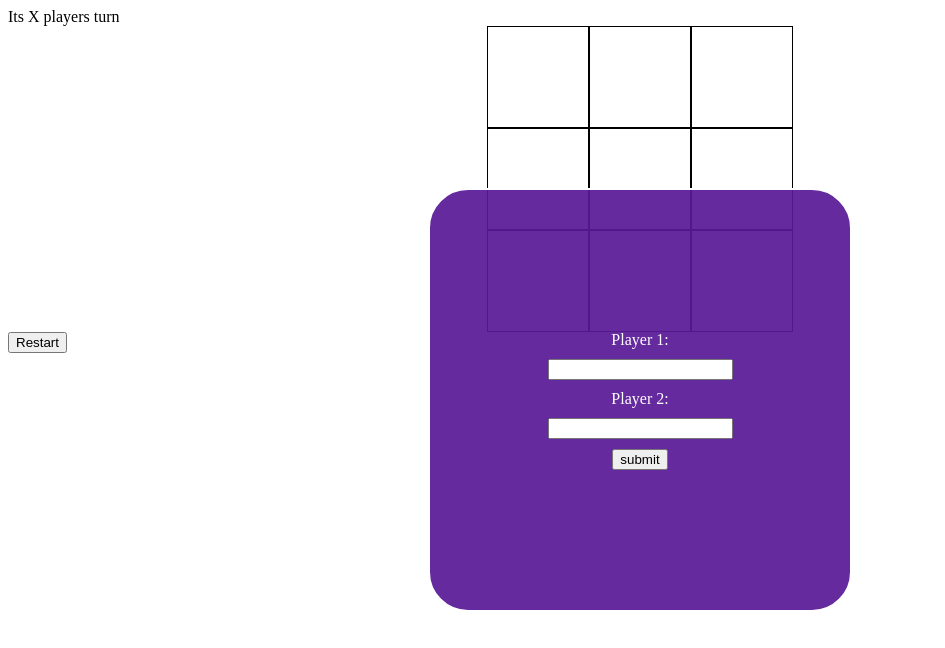
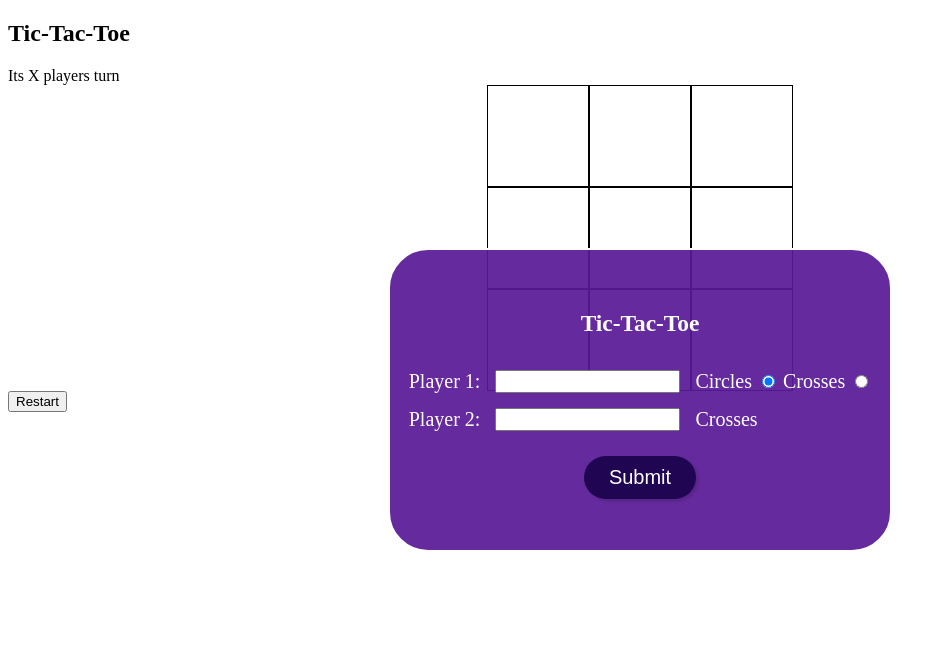
Before and after one commit to Vissekopje/Tic-Tac-Toe, a plain HTML site: page index.html in a window 1280 px wide. Shown: the whole page, without its empty margins (0-945 px from the left). Drawn offline with Linux system fonts and the light colour scheme.

Commit message:
Added icon selection functionality

```diff
--- a/index.html
+++ b/index.html
@@ -8,13 +8,30 @@
 </head>
 <body>
     <header>
+        <h2>Tic-Tac-Toe</h2>
     </header>
     <div class="namesubmission">
-        <label for="name1">Player 1:</label>
-        <input type="text" class="name1">
-        <label for="name1">Player 2:</label>
-        <input type="text" class="name2">
-        <button class="submit">submit</button>
+        <h3>Tic-Tac-Toe</h3>
+        <form name="players">
+                <div class="form-row">
+                    <label for="name1">Player 1:</label>
+                    <input type="text" class="name1">
+                    <div class="radiowrap">
+                        <label for="icon1p1">Circles</label>
+                        <input type="radio" class="icon1p1" name="iconp1" value="O" checked>
+                        <label for="icon2p1">Crosses</label>
+                        <input type="radio" class="icon2p1" value="X" name="iconp1">
+                    </div>
+                </div>
+                <div class="form-row">
+                    <label for="name1">Player 2:</label>
+                    <input type="text" class="name2">
+                    <div class="iconp2">Crosses</div>
+                </div>
+        </form>
+        <div class="form-row">
+            <button class="submit">Submit</button>
+        </div>
     </div>
     <div class="message">Its X players turn</div>
     <div class="board"></div>
--- a/script.js
+++ b/script.js
@@ -51,8 +51,10 @@ const game = (function () {
     function submitNames() {
         const namePlayerOne = document.querySelector(".name1").value;
         const namePlayerTwo = document.querySelector(".name2").value;
-        playerOne = new Player(namePlayerOne, "X")
-        playerTwo = new Player(namePlayerTwo, "O")
+        const iconPlayerOne = document.querySelector(`input[name="iconp1"]:checked`).value
+        const iconPlayerTwo = (iconPlayerOne === "X") ? "O" : "X"
+        playerOne = new Player(namePlayerOne, iconPlayerOne)
+        playerTwo = new Player(namePlayerTwo, iconPlayerTwo)
         currentPlayer = playerOne
         events.initializeCells()
         newRound()
@@ -126,9 +128,21 @@ const events = (function () {
         game.submitNames()
     })
 
+    const radioIconsPlayers = document.getElementsByName("iconp1")
+    radioIconsPlayers.forEach(function(radioIcon){
+        radioIcon.addEventListener('click', function(){
+            const iconPlayerOne = document.querySelector(`input[name="iconp1"]:checked`).value
+            console.log(iconPlayerOne)
+            const iconPlayerTwoFill = document.querySelector(".iconp2")
+            iconPlayerTwoFill.innerText = (iconPlayerOne === "X") ? "Circles" : "Crosses"
+            console.log(iconPlayerTwoFill.innerText)
+            })
+        })
+
     function cellClicked(index){
         game.playRound(index)
     }
+
     function initializeCells(){
     const cells = document.querySelectorAll(".cell")
     cells.forEach((cell, index) => cell.addEventListener("click", () => cellClicked(index), {once: true}))
--- a/style.css
+++ b/style.css
@@ -19,6 +19,26 @@
     width: 100px;
     height: 100px;
     border: 1px solid black;
+    font-size: 72px;
+    display: flex;
+    justify-content: center;
+    align-items: center;
+}
+
+.form-row{
+    display: flex;
+    gap: 15px;
+    padding-bottom: 15px;
+}
+.form-row button{
+    background-color: var(--deep-purple);
+    color: white;
+    border-radius: 25px;
+    border: 1px;
+    padding: 10px 25px 10px 25px;
+    font-size: 20px;
+    box-shadow: var(--card-shadow);
+    gap: 15px;
 }
 
 .namesubmission {
@@ -35,11 +55,10 @@
     z-index: 2;
     background-color: rgba(89, 25, 150, 0.925);
     border: white 2px solid;
-    width: 400px;
-    height: 400px;
+    width: 500px;
+    height: 300px;
     border-radius: 40px;
-    padding: 10px;
-    font-size: 16px;
+    font-size: 20px;
 }
 
 .namesubmission.hidden {
```
